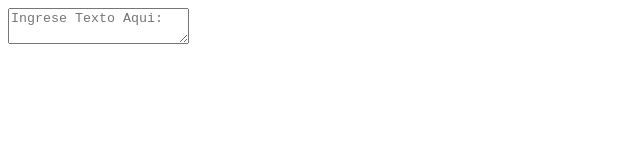
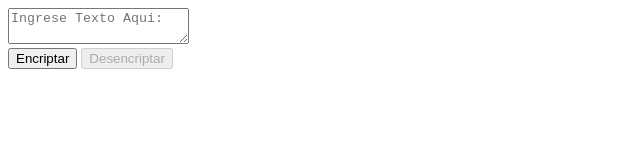
Before and after one commit to Black-Nero/Decodificador, a plain HTML site: page index.html in a window 1280 px wide. Shown: the whole page, without its empty margins (0-640 px from the left). Drawn offline with Linux system fonts and the light colour scheme.

Commit message:
pequeño avance

```diff
--- a/index.html
+++ b/index.html
@@ -3,7 +3,7 @@
 <head>
     <meta charset="UTF-8">
     <meta name="viewport" content="width=device-width, initial-scale=1.0">
-    <title>Codificador - Decodificador</title>
+    <title> Codificador - Decodificador </title>
 
 </head>
 <body>
@@ -13,13 +13,22 @@
     </header>
 
     <main>
+
         <section class="AreaTexto">
             <div class="CajadeTexto">
                 <label for="textoaqui"></label>
                 <textarea type="texto" id="texto" class="inputPadron" placeholder="Ingrese Texto Aqui:" oninput="HabilitarBoton()" ></textarea>
+            </div>
+
+            <div class="Caja_Boton">
+                <div class="symbol">
+                    <button class="Encriptado" onclick="encriptar()">Encriptar</button>
+                    <button class="Desencriptado" onclick="desencriptar()" id="desencriptar" disabled>Desencriptar</button>
+                </div>
+
+            </div>
 
 
-            </div>
 
         </section>
     </main>
```
